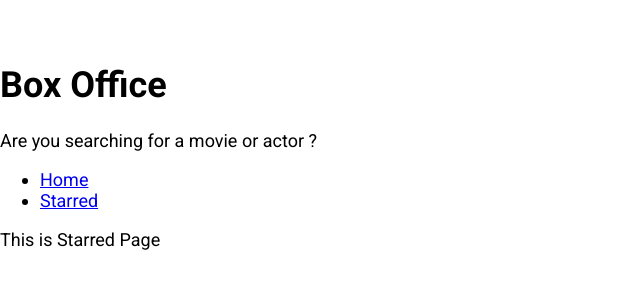
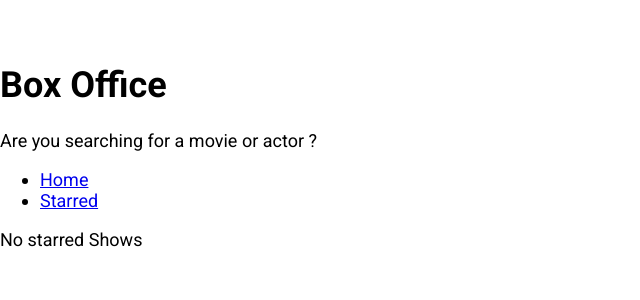
Before and after one commit to kumasumit/box-office, a React (Create React App) app: page /starred in a window 1280 px wide. Shown: the top 300 px of the page, without its empty margins (0-640 px from the left). Built offline with nearby package versions, Linux system fonts and the light colour scheme.

Commit message:
Finished displaying starred pages

```diff
--- a/src/components/pages/Starred.jsx
+++ b/src/components/pages/Starred.jsx
@@ -1,8 +1,44 @@
+/* eslint-disable no-unused-vars */
 import React from 'react';
+import { useState, useEffect } from 'react/cjs/react.development';
+import { apiGet } from '../../api-config/config';
+import { useShows } from '../../custom-hooks/customhooks';
 import MainPageLayout from '../MainPageLayout';
+import ShowGrid from '../show/ShowGrid';
 
 const Starred = () => {
-  return <MainPageLayout>This is Starred Page</MainPageLayout>;
+  const [starred] = useShows();
+  const [shows, setShows] = useState(null);
+  const [isLoading, setIsLoading] = useState(true);
+  const [error, setError] = useState(null);
+
+  useEffect(() => {
+    if (starred && starred.length > 0) {
+      const promises = starred.map(showId => apiGet(`/shows/${showId}`));
+      Promise.all(promises)
+        .then(apiData => apiData.map(show => ({ show })))
+        .then(results => {
+          console.log('results', results);
+          setShows(results);
+          setIsLoading(false);
+        })
+        .catch(err => {
+          setError(err.message);
+          setIsLoading(false);
+        });
+    } else {
+      setIsLoading(false);
+    }
+  }, [starred]);
+
+  return (
+    <MainPageLayout>
+      {isLoading && <div>Shows are still Loading</div>}
+      {error && <div>Error occured:{error}</div>}
+      {!isLoading && !shows && <div>No starred Shows</div>}
+      {!isLoading && !error && shows && <ShowGrid data={shows} />}
+    </MainPageLayout>
+  );
 };
 
 export default Starred;
```
